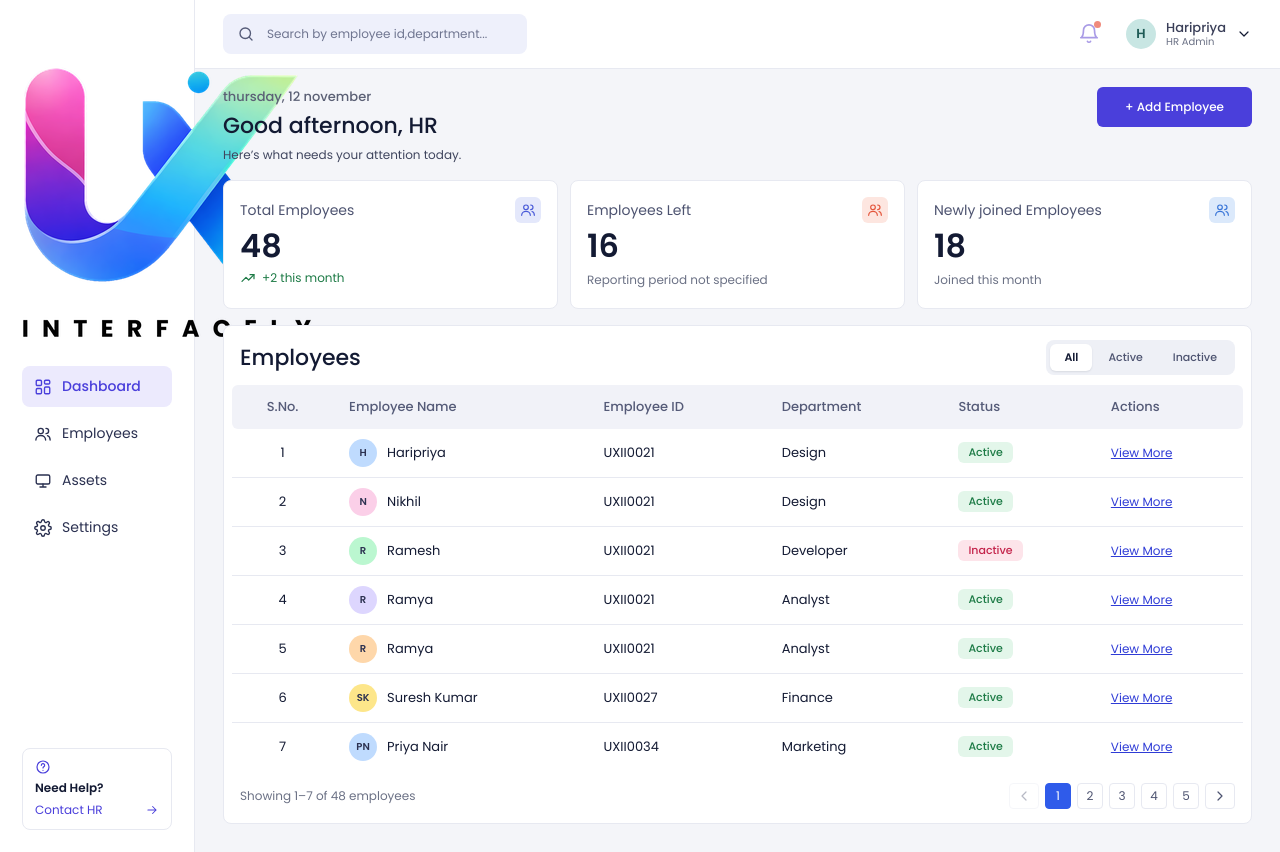
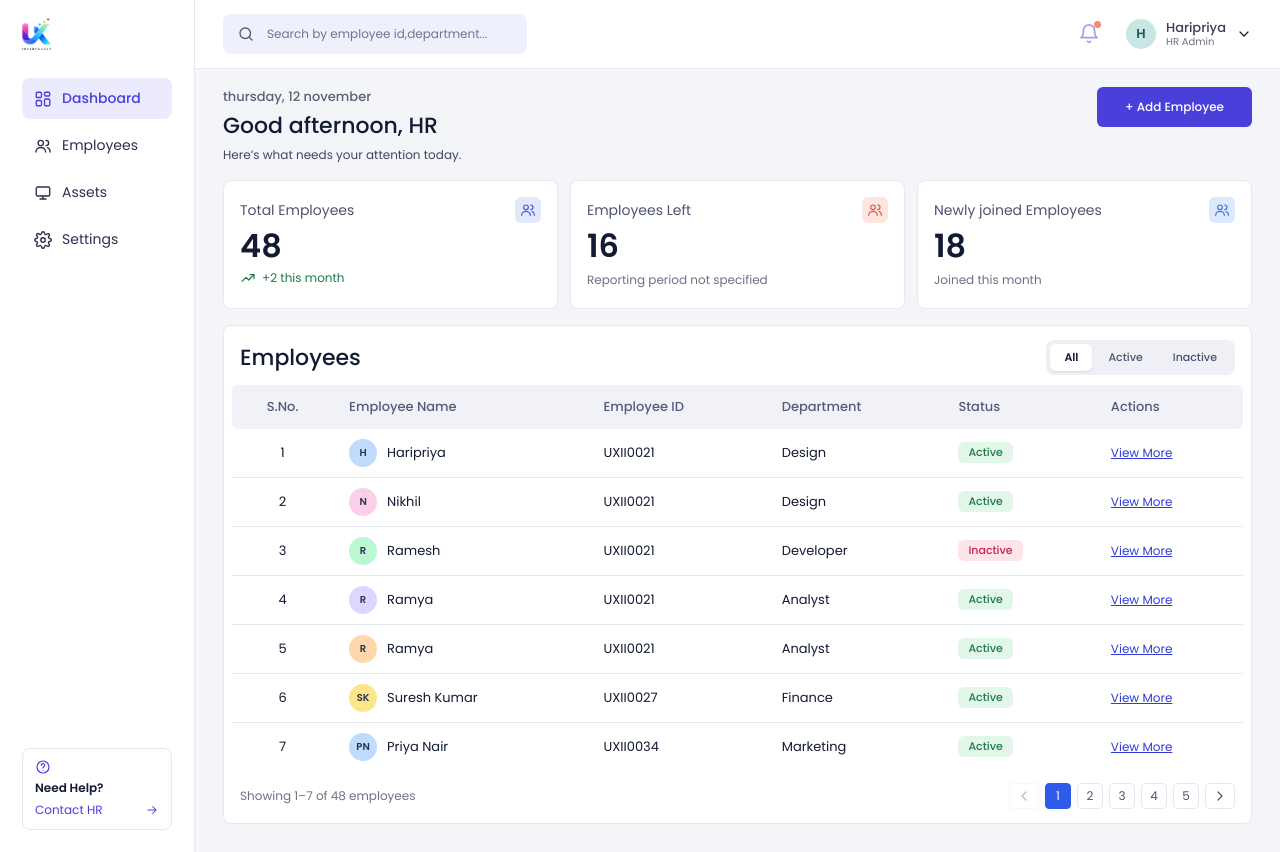
Before and after one commit to prathyusha-ux/hr-dashboard, a React (Vite) app in the folder hr-dashboard/: page / in a window 1280 px wide. Built offline with nearby package versions, Linux system fonts and the light colour scheme.

Commit message:
Add logo image styling to index.css

```diff
--- a/hr-dashboard/src/index.css
+++ b/hr-dashboard/src/index.css
@@ -1,2 +1,3 @@
 html, body, #root { margin: 0; min-height: 100%; }
 body { -webkit-font-smoothing: antialiased; }
+.logo img { height: 32px; width: auto; display: block; }
```
